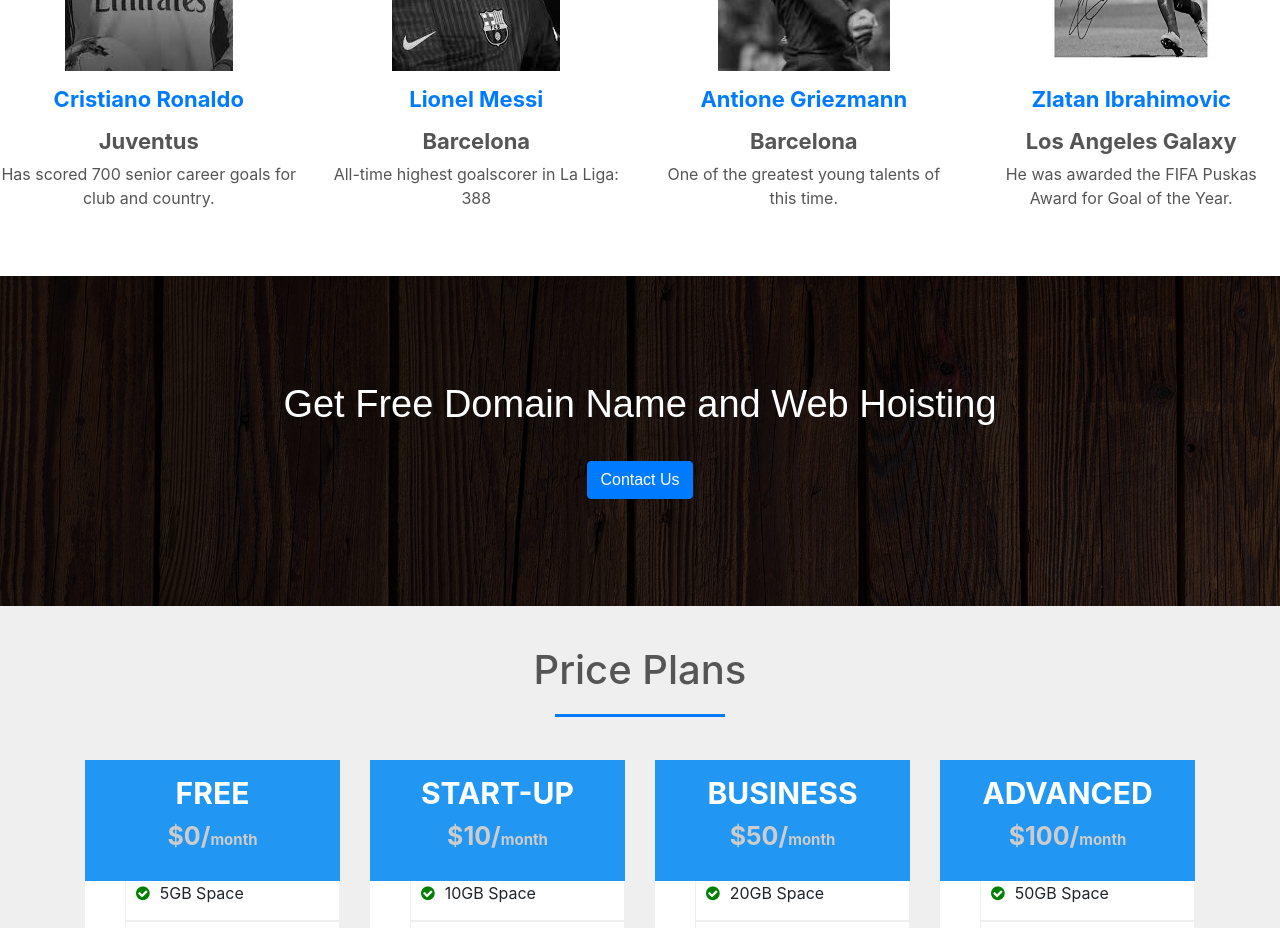
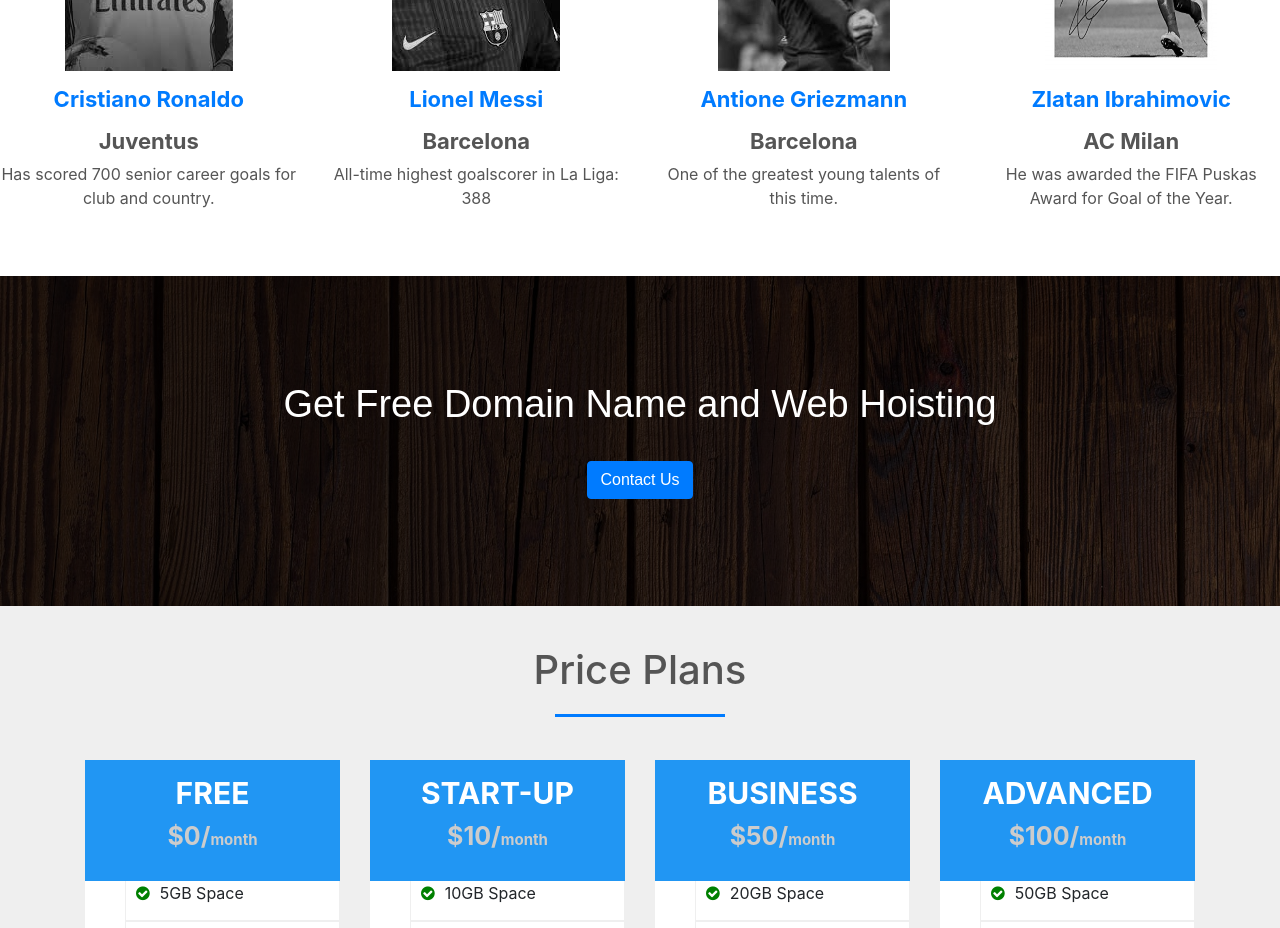
Before and after one commit to Rohit-Bhandari/Website-Template, a plain HTML site: page index.html in a window 1280 px wide. Shown: the part 2160-3088 px from the top of the page. Drawn offline with nearby package versions, Linux system fonts and the light colour scheme.

Commit message:
Updated Club's Name

```diff
--- a/index.html
+++ b/index.html
@@ -208,7 +208,7 @@
                         </ul>
                     </div>
                       <h2>Zlatan Ibrahimovic</h2>
-                      <h3>Los Angeles Galaxy</h3>
+                      <h3>AC Milan</h3>
                       <p>He was awarded the FIFA Puskas Award for Goal of the Year.</p>
                   </div>
                 </div>
```
